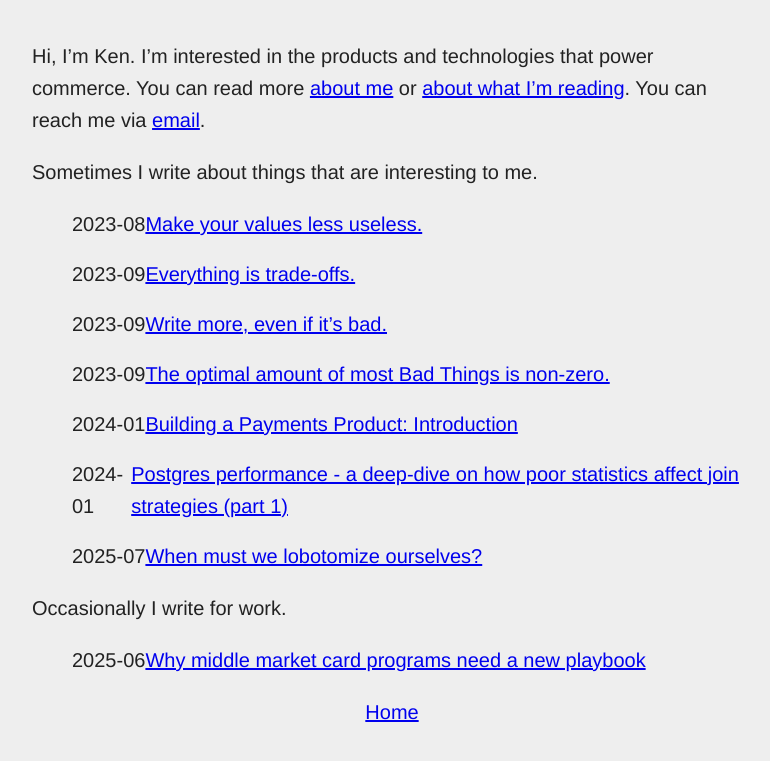
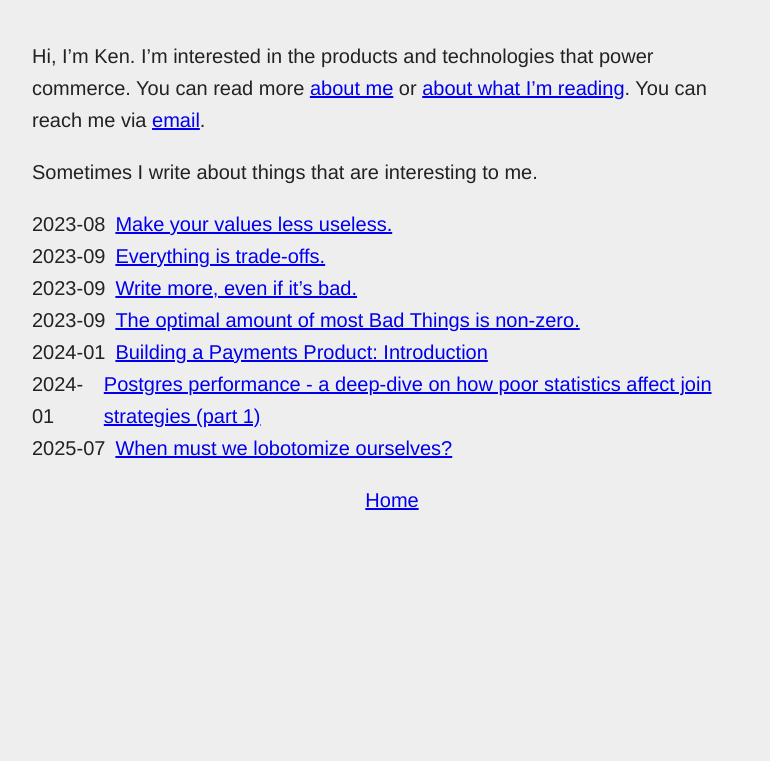
Before and after one commit to Taxes/taxes.github.io, a Jekyll site: the page built from index.md, in a window 1280 px wide. Shown: the top 761 px of the page, without its empty margins (248-1018 px from the left). Built offline with Jekyll 4.4.1, drawn with Linux system fonts in a browser that asks for light colours; our own code applies the rules of GitHub Pages for plain Markdown files.

Commit message:
looking good

```diff
--- a/assets/css/style.css
+++ b/assets/css/style.css
@@ -30,7 +30,16 @@ letter-spacing: -0.0px;
 margin-left: 15px;
 }
 
-li {
-	display: flex;
-	margin: 0 0 .9em;
+/* Target the UL specifically inside the .post-list div */
+.post-list ul {
+    padding-left: 0;
+    padding-inline-start: 0;
+    list-style: none;
 }
+
+/* Styles for LI items *within* the UL inside .post-list */
+.post-list ul li {
+    display: flex;
+    gap: .5em;
+    align-items: baseline;
+}
--- a/index.md
+++ b/index.md
@@ -4,6 +4,8 @@ Hi, I'm Ken. I'm interested in the products and technologies that power commerce
 You can reach me via [email](mailto:ken@knowingken.com).
 
 Sometimes I write about things that are interesting to me.
+
+<div class="post-list" markdown="1">
 
 * 2023-08 [Make your values less useless.](/values.md)
 * 2023-09 [Everything is trade-offs.](/tradeoffs.md)
@@ -13,6 +15,4 @@ Sometimes I write about things that are interesting to me.
 * 2024-01 [Postgres performance - a deep-dive on how poor statistics affect join strategies (part 1)](/postgres-part-1.md)
 * 2025-07 [When must we lobotomize ourselves?](/rhetoragnosia.md)
 
-Occasionally I write for work.
-
-* 2025-06 [Why middle market card programs need a new playbook](https://codat.io/blog/middle-market-virtual-card-playbook/)
+</div>
```
